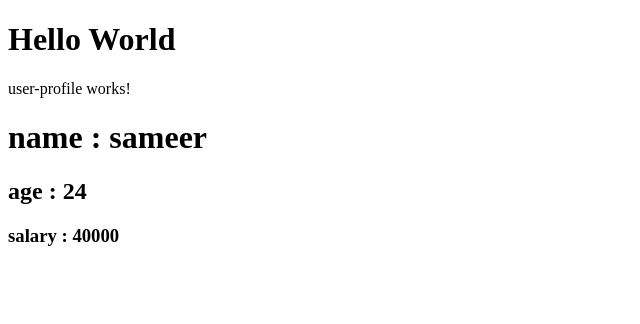
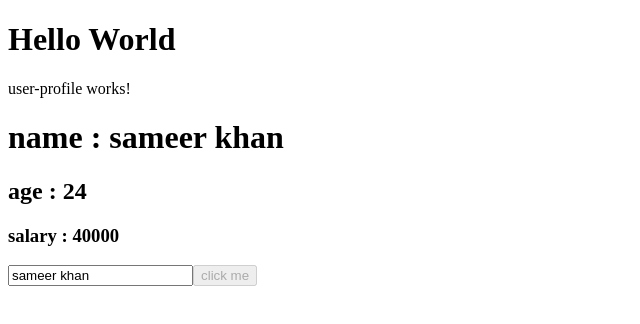
Before and after one commit to sameerkindia/learning-about-angular-17, an Angular app: page / in a window 1280 px wide. Shown: the top 324 px of the page, without its empty margins (0-640 px from the left). Built offline with nearby package versions, Linux system fonts and the light colour scheme.

Commit message:
learning event binding and 2 way binding

```diff
--- a/src/app/components/user-profile/user-profile.component.html
+++ b/src/app/components/user-profile/user-profile.component.html
@@ -2,3 +2,8 @@
 <h1>name : {{ name }}</h1>
 <h2>age : {{ age }}</h2>
 <h3>salary : {{ salary }}</h3>
+
+<!-- <input type="text" [value]="name" (input)="onChange($event)" /> -->
+<input type="text" [(ngModel)]="name" />
+
+<button [disabled]="isBtnDisabled">click me</button>
--- a/src/app/components/user-profile/user-profile.component.ts
+++ b/src/app/components/user-profile/user-profile.component.ts
@@ -1,14 +1,22 @@
 import { Component } from '@angular/core';
+import { FormsModule } from '@angular/forms';
 
 @Component({
   selector: 'app-user-profile',
   standalone: true,
-  imports: [],
+  imports: [FormsModule],
   templateUrl: './user-profile.component.html',
   styleUrl: './user-profile.component.css',
 })
 export class UserProfileComponent {
-  name = 'sameer';
+  name = 'sameer khan';
   age = 24;
   salary = 40000;
+  isBtnDisabled = true;
+
+  // onChange(e: any) {
+  //   this.name = e.target.value;
+  //   // console.log(e.target.value);
+  //   // console.log('hello');
+  // }
 }
```
